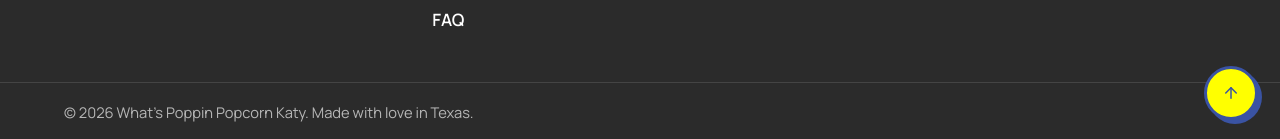
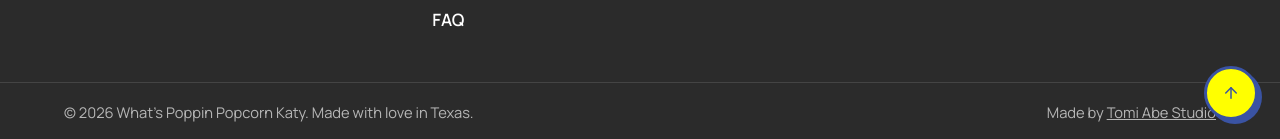
Before and after one commit to tomiabe/wpp, a Jekyll site: the page built from index.html, in a window 1280 px wide and 1400 px high, scrolled down 14069 px. Shown: the part 1258-1397 px from the top of the window. Built offline with Jekyll 4.4.1, drawn with Linux system fonts in a browser that asks for light colours; some web fonts are replaced.

Commit message:
Add 'Made by Tomi Abe Studio' credit in footer

```diff
--- a/_layouts/default.html
+++ b/_layouts/default.html
@@ -570,8 +570,9 @@
       </div>
     </div>
     <div class="footer__bottom">
-      <div class="container">
+      <div class="container footer__bottom-inner">
         <p>{{ site.data.footer.copyright }}</p>
+        <p>Made by <a href="https://studio.tomiabe.com" target="_blank" rel="noopener">Tomi Abe Studio</a></p>
       </div>
     </div>
   </footer>
--- a/assets/css/styles.css
+++ b/assets/css/styles.css
@@ -1327,8 +1327,19 @@ img {
   font-size: 0.92rem;
 }
 
+.footer__bottom-inner {
+  display: flex;
+  justify-content: space-between;
+  align-items: center;
+  gap: 8px;
+}
+
 .footer__bottom p {
   margin: 0;
+}
+
+.footer__bottom a {
+  color: inherit;
 }
 
 .to-top {
@@ -1513,6 +1524,12 @@ img {
   .topbar__loc {
     display: none;
   }
+
+  .footer__bottom-inner {
+    flex-direction: column;
+    align-items: flex-start;
+    gap: 4px;
+  }
 }
 
 @media (prefers-reduced-motion: reduce) {
```
